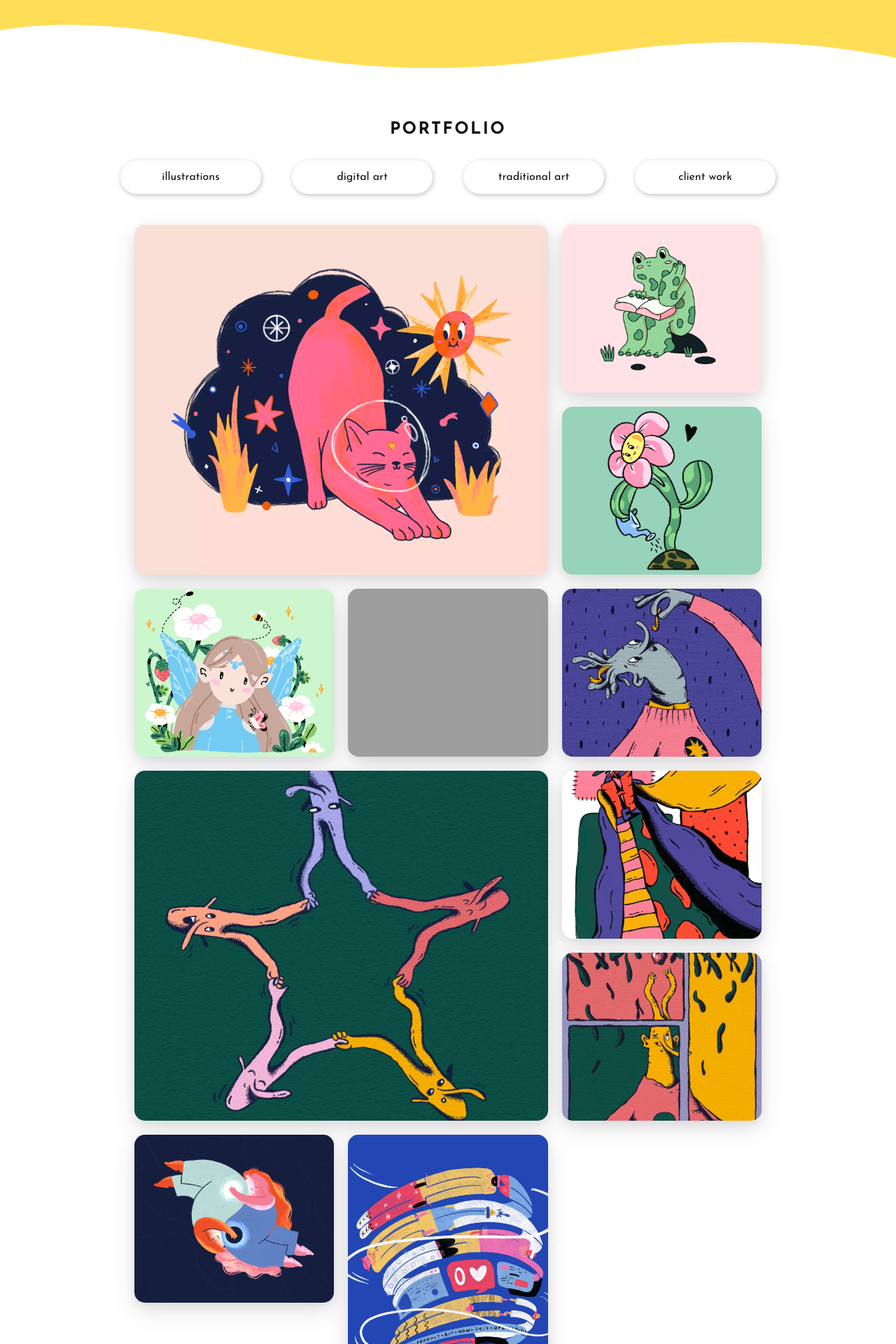
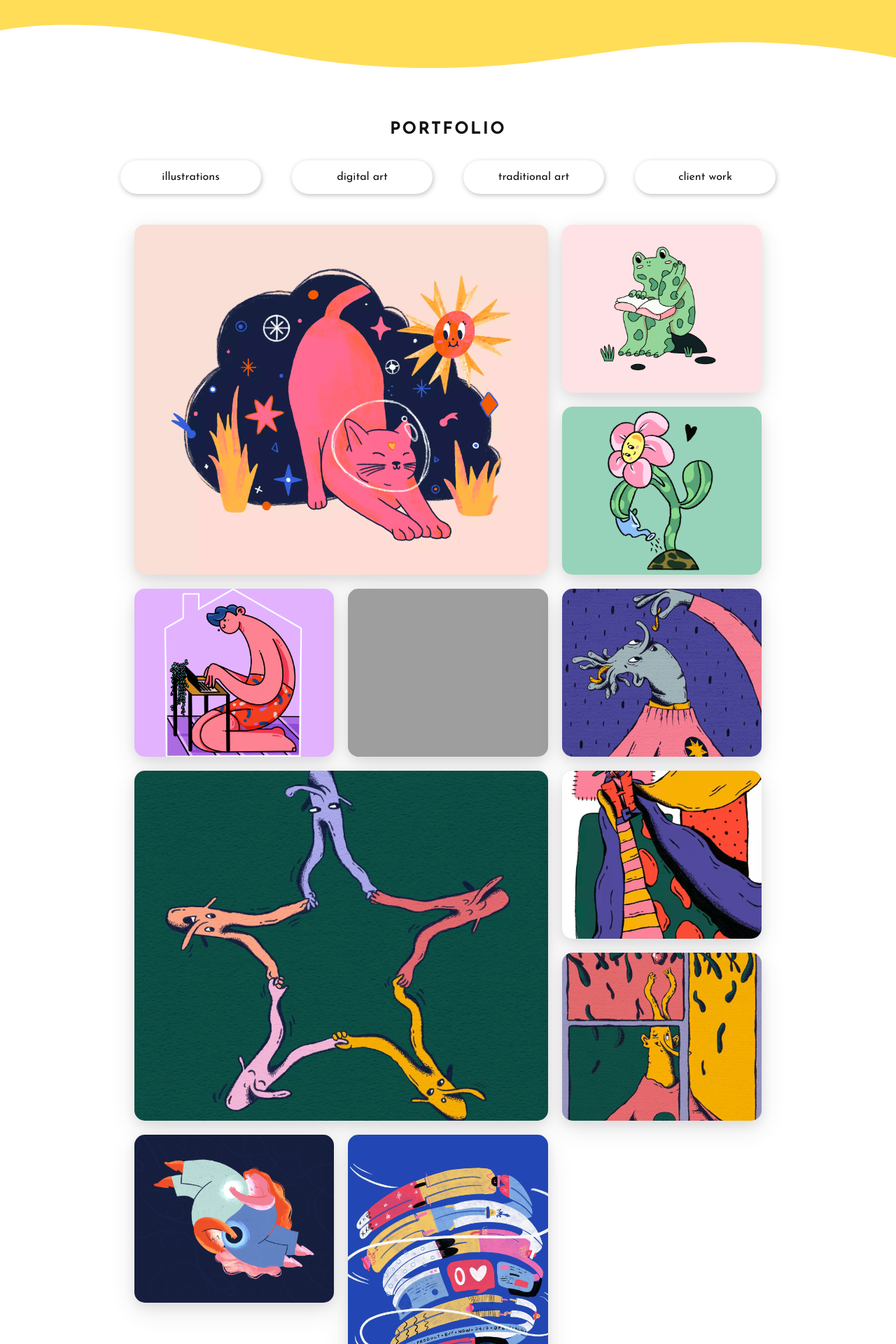
Before and after one commit to maria-paul/maria-paul.github.io, a Jekyll site: the page built from index.html, in a window 1280 px wide. Shown: the part 658-2578 px from the top of the page at 70% size. Built offline with Jekyll 4.4.1, drawn with Linux system fonts in a browser that asks for light colours; grey boxes are pictures that could not be loaded.

Commit message:
added and removed an image

```diff
--- a/_data/portfolio.yml
+++ b/_data/portfolio.yml
@@ -13,8 +13,8 @@
   category: illustrations
   size: []
 
-- title: Fairygarden
-  path: assets/img/portfolio/illustrations/fairy.JPG
+- title: Work Home
+  path: assets/img/portfolio/illustrations/work-home.PNG
   category: illustrations
   size: []
 
```
Also changed, not shown: assets/img/portfolio/illustrations/work-home.PNG (added).
